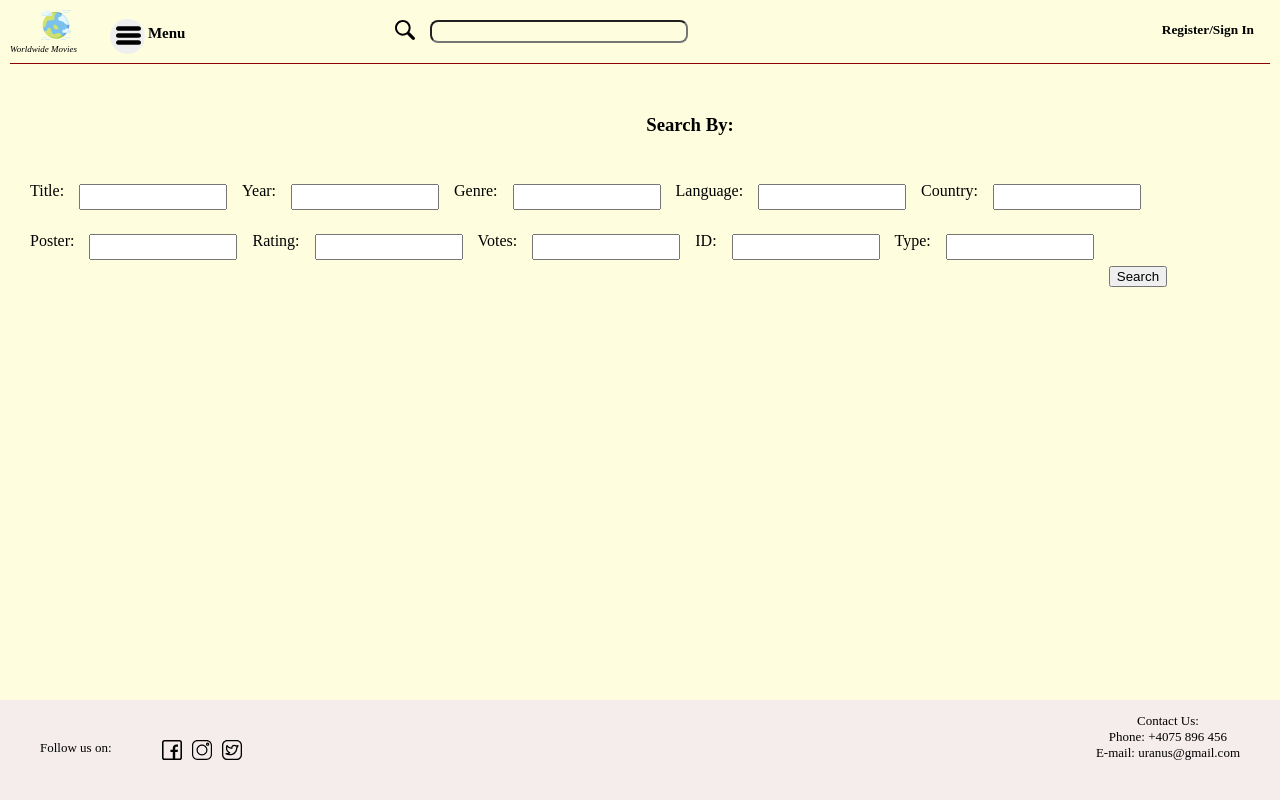
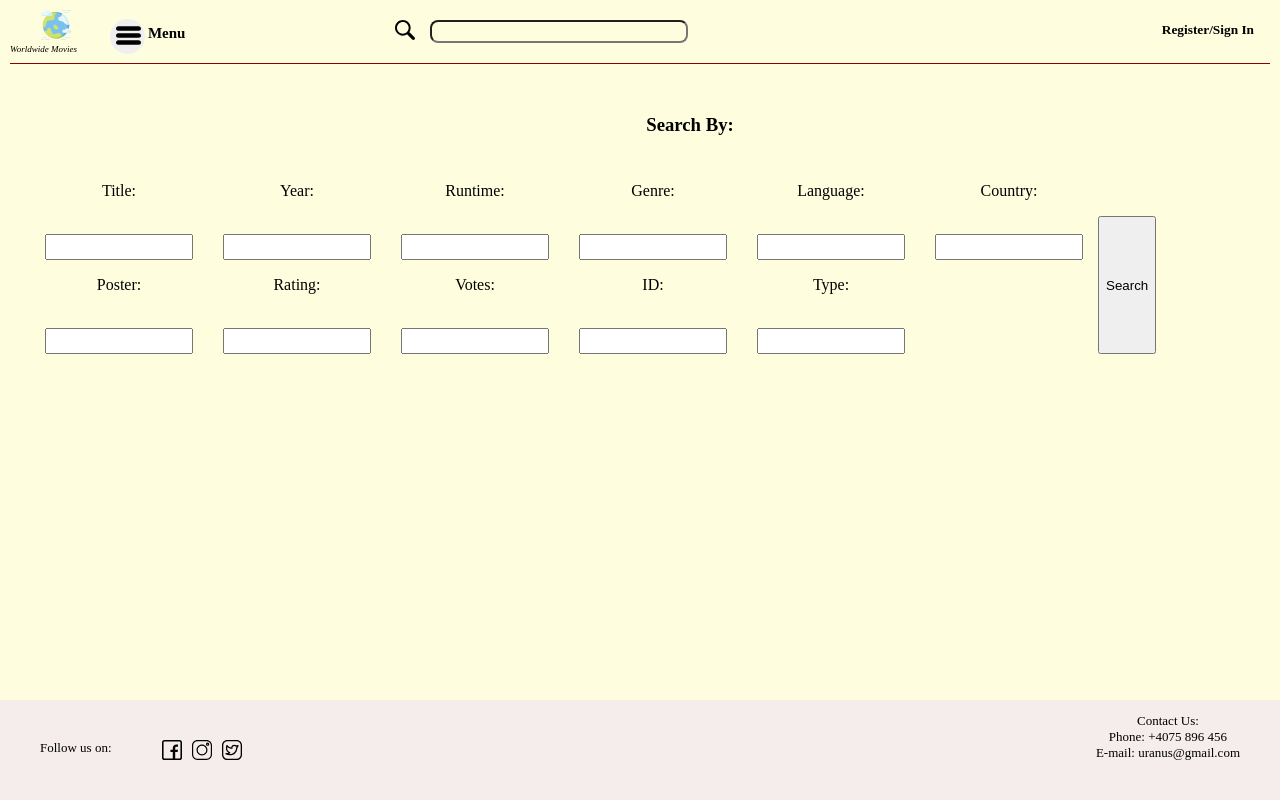
Before and after one commit to angelcrisan/uranus, a React (Create React App) app: page /search-page in a window 1280 px wide. Shown: the top 800 px of the page. Built offline with nearby package versions, Linux system fonts and the light colour scheme.

Commit message:
search-page-done

```diff
--- a/package.json
+++ b/package.json
@@ -6,6 +6,7 @@
     "@testing-library/jest-dom": "^4.2.4",
     "@testing-library/react": "^9.5.0",
     "@testing-library/user-event": "^7.2.1",
+    "append-query": "^2.1.0",
     "axios": "^0.20.0",
     "react": "^16.13.1",
     "react-dom": "^16.13.1",
--- a/src/pages/SearchPage/SearchPage.js
+++ b/src/pages/SearchPage/SearchPage.js
@@ -1,30 +1,83 @@
 import React from 'react';
-import './SearchPage.css';
-export class SearchPage extends React.Component{
-    render(){
-        return(
+import './SearchPage.css'
+import  SearchResults  from "./SearchResults";
+const appendQuery = require("append-query");
+
+export class SearchPage extends React.Component {
+    state = {
+        movieData: null,
+        searchData: {
+            Title: null,
+            Year: null,
+            Runtime: null,
+            Genre: null,
+            Language: null,
+            Country: null,
+            Poster: null,
+            imdbRating: null,
+            imdbVotes: null,
+            imdbId: null,
+            Type: null
+        }
+    };
+
+    handleInputChange = (e) => {
+        const newState = { ...this.state };
+        newState.searchData[e.target.name] = e.target.value || null;
+        this.setState(newState);
+    }
+
+    onSearchClick = () => {
+        const url = appendQuery(
+            "https://movies-app-siit.herokuapp.com/movies",
+            this.state.searchData,
+            { removeNull: true}
+        );
+        fetch(url)
+        .then(res => res.json())
+        .then(json => this.setState({ movieData: json }));
+    }
+
+    render() {
+        const {
+            Title,
+            Year,
+            Runtime,
+            Genre,
+            Language,
+            Country,
+            Poster,
+            imdbRating,
+            imdbVotes,
+            imdbId,
+            Type
+        } = this.state;
+
+        return (
             <div>
                 <h3>Search By:</h3>
                     <div className="search">
-              <div className="first-rows"> <p>Title:</p> <input type="text"></input>
-               <p>Year:</p> <input type="text"></input>
-               <p>Genre:</p> <input type="text" ></input>
-               <p>Language:</p> <input type="text"></input>
-               <p>Country:</p> <input type="text"></input>
+                        <form onChange={this.handleInputChange}>
+                            <div className="first-rows">
+                                <label><p>Title:</p> <input type="text" name="Title" value={Title} /></label>
+                                <label><p>Year:</p> <input type="text" name="Year" value={Year} /> </label>
+                                <label><p>Runtime:</p> <input type="text" name="Runtime" value={Runtime} /> </label>
+                                <label><p>Genre:</p> <input type="text" name="Genre" value={Genre} /> </label>
+                                <label><p>Language:</p> <input type="text" name="Language" value={Language} />  </label>
+                                <label><p>Country:</p> <input type="text" name="Country" value={Country} /> </label>
                             </div>
                             <div className="second-rows">
-               <p>Poster:</p> <input type="text"></input>
-               <p>Rating:</p> <input type="text"></input>
-               <p>Votes:</p> <input type="text"></input>
-               <p>ID:</p> <input type="text"></input>
-               <p>Type:</p> <input type="text"></input>
+                                <label><p>Poster:</p> <input type="text" name="Poster" value={Poster} /> </label>
+                                <label><p>Rating:</p> <input type="text" name="imdbRating" value={imdbRating} /> </label>
+                                <label><p>Votes:</p> <input type="text" name="imdbVotes" value={imdbVotes} /> </label>
+                                <label> <p>ID:</p> <input type="text" name="imdbId" value={imdbId} /> </label>
+                                <label> <p>Type:</p> <input type="text" name="Type" value={Type} /> </label>
                             </div>
-
-               <button className="search-button">Search</button>
-
+                        </form>
+                        <button className="search-button" onClick={this.onSearchClick}>Search</button>
                     </div>
+                <SearchResults movieData={this.state.movieData} />
             </div>
-
         )
     }
 };
--- /dev/null
+++ b/src/pages/SearchPage/SearchResults.js
@@ -0,0 +1,17 @@
+import { AddMovie } from '../SecondPage/AllMoviesPageContent';
+
+export default class SearchResults extends AddMovie {
+    componentDidMount() {
+       // To not execute componentDidMount from super
+    }
+
+    componentDidUpdate(prevProps) {
+        const { movieData } = this.props;
+        movieData !== prevProps.movieData && this.setState({
+            allMovies: movieData.results || [],
+            NextPage: movieData.pagination.links.next || "",
+            CurrentPage: movieData.pagination.currentPage || 0,
+            numberOfPages: movieData.pagination.numberOfPages || 0
+         });
+    }
+}
```
Also changed, not shown: 1 other file (tests, documents, lock files or other folders). Lines whose indentation alone changed are shown as unchanged.
